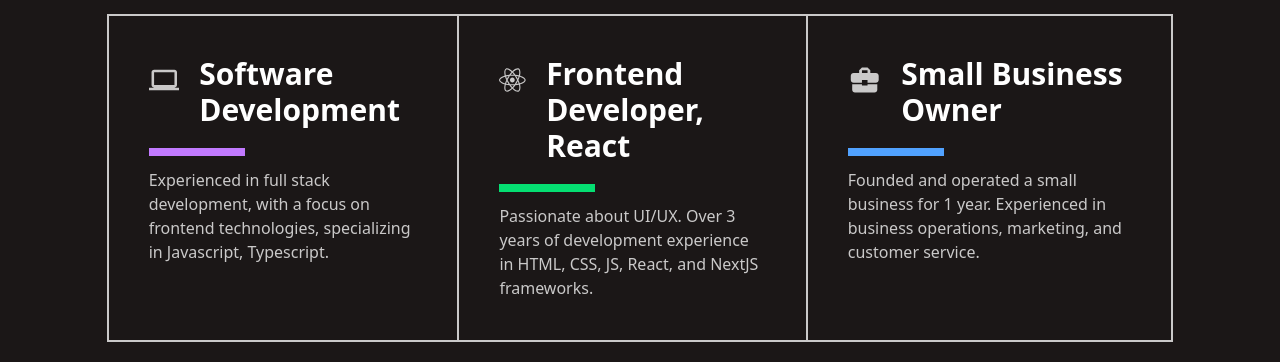
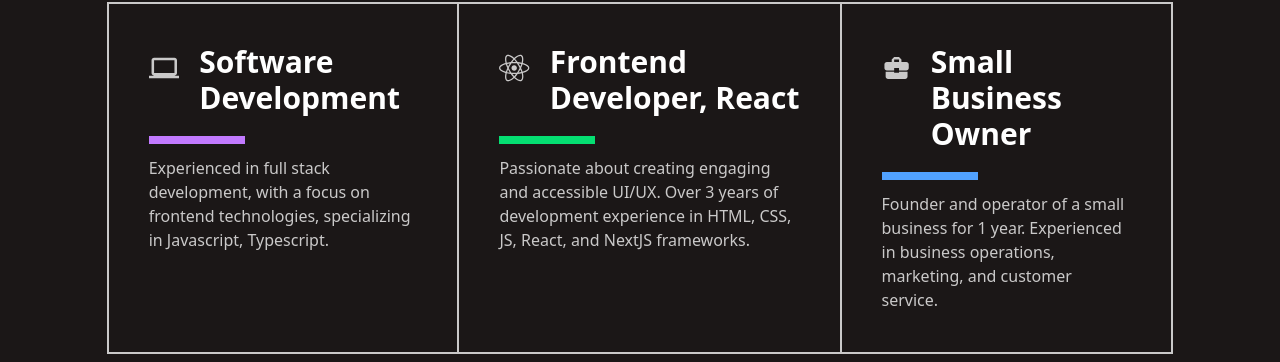
Before and after one commit to jonteal/jt-portfolio-2025, a React (Vite) app: page / in a window 1280 px wide. Shown: the part 1072-1434 px from the top of the page. Built offline with nearby package versions, Linux system fonts and the light colour scheme.

Commit message:
updated aria

```diff
--- a/src/components/mainviewComponents/Expertise.tsx
+++ b/src/components/mainviewComponents/Expertise.tsx
@@ -16,7 +16,7 @@
     <div className="border flex sm:flex-row flex-col w-10/12">
       <div className="border p-10">
         <div className="flex flex-row justify-center items-start w-full">
-          <MdComputer className="text-5xl mr-5" />
+          <MdComputer aria-hidden className="text-5xl mr-5" />
           <h3 className="text-white text-3xl font-bold mb-5">
             Software Development
           </h3>
@@ -29,27 +29,28 @@
       </div>
       <div className="border p-10">
         <div className="flex flex-row justify-center items-start w-full">
-          <FaReact className="text-5xl mr-5" />
+          <FaReact aria-hidden className="text-5xl mr-5" />
           <h3 className="text-white text-3xl font-bold mb-5">
             Frontend Developer, React
           </h3>
         </div>
         <div className="w-24 h-2 bg-green-400"></div>
         <p className="mt-3">
-          Passionate about UI/UX. Over 3 years of development experience in
-          HTML, CSS, JS, React, and NextJS frameworks.
+          Passionate about creating engaging and accessible UI/UX. Over 3 years
+          of development experience in HTML, CSS, JS, React, and NextJS
+          frameworks.
         </p>
       </div>
       <div className="border p-10">
         <div className="flex flex-row justify-center items-start w-full">
-          <MdBusinessCenter className="text-5xl mr-5" />
+          <MdBusinessCenter aria-hidden className="text-5xl mr-5" />
           <h3 className="text-white text-3xl font-bold mb-5">
             Small Business Owner
           </h3>
         </div>
         <div className="w-24 h-2 bg-blue-400"></div>
         <p className="mt-3">
-          Founded and operated a small business for 1 year. Experienced in
+          Founder and operator of a small business for 1 year. Experienced in
           business operations, marketing, and customer service.
         </p>
       </div>
```
